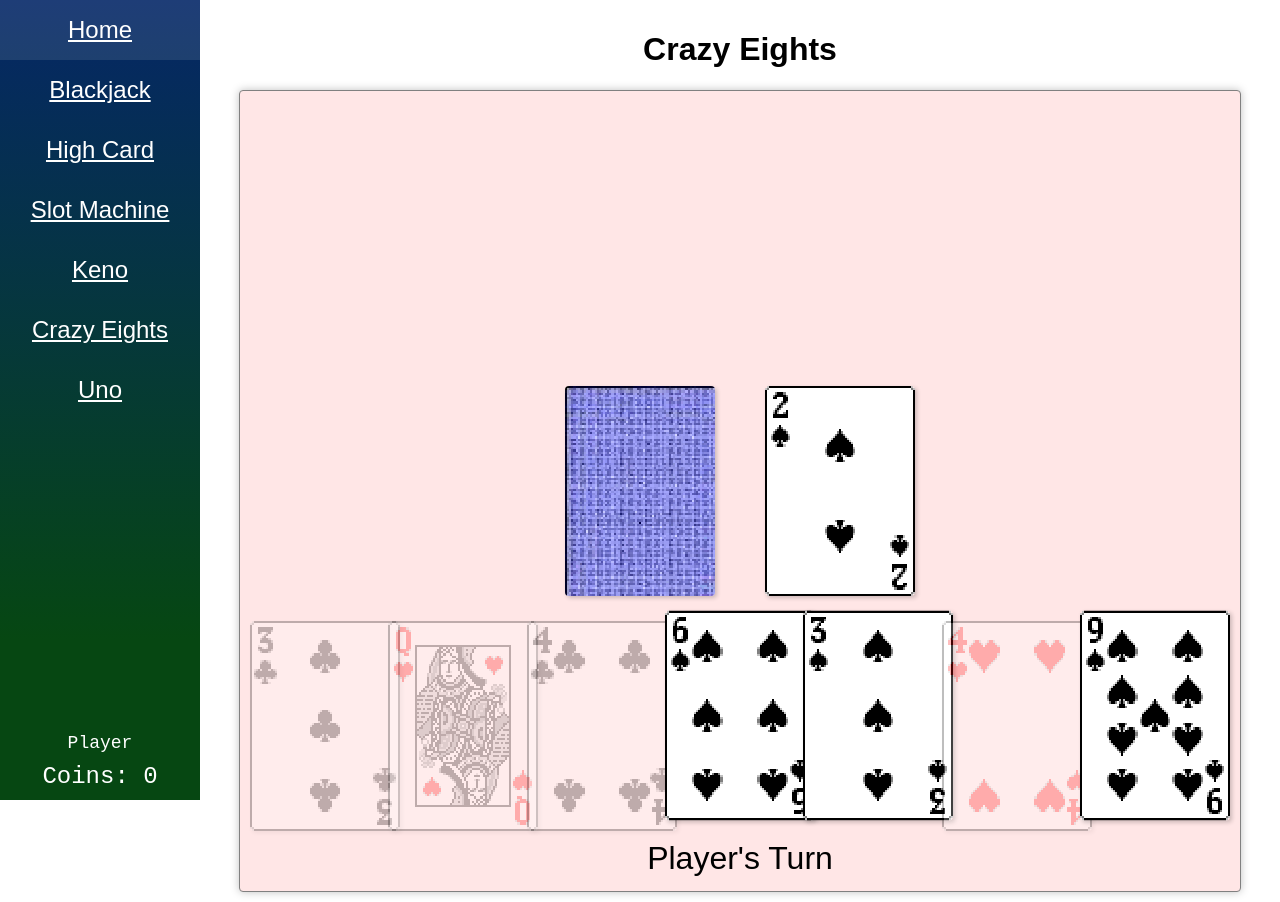
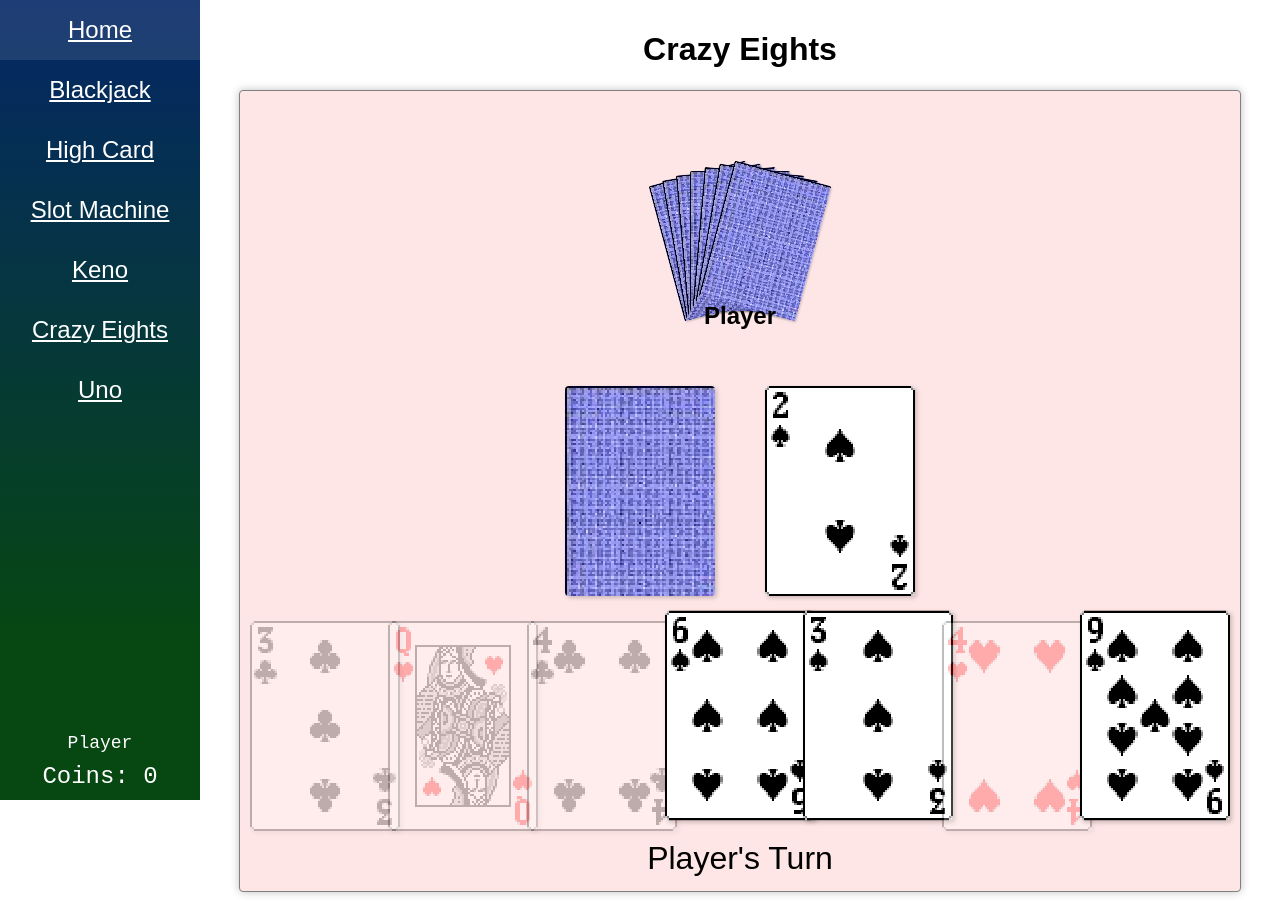
Before and after one commit to TumbleWede/cs3gamesite, a SvelteKit app: page /crazy8 in a window 1280 px wide. Built offline with nearby package versions, Linux system fonts and the light colour scheme.

Commit message:
Add spectator cards

```diff
--- a/src/app.css
+++ b/src/app.css
@@ -17,4 +17,5 @@ html, body {
 	box-shadow: 0 0 8px rgba(0, 0, 0, 0.25);
 	position: relative;
 	transition: 0.25s;
+	overflow: hidden;
 }
--- a/src/lib/components/Card.svelte
+++ b/src/lib/components/Card.svelte
@@ -52,6 +52,5 @@
 		height: 100%;
 		border-radius: 4px;
 		display: block;
-		perspective: 1000px;
 	}
 </style>
--- a/src/routes/+page.svelte
+++ b/src/routes/+page.svelte
@@ -62,6 +62,7 @@
 <div id="username">
 	<h2>Welcome, {playerData[0].username}!</h2>
 	<h2>You have {playerData[0].coins} coins</h2><br/>
+	<p>Made by Brandon Thames & Aryan Rajpal</p>
 	<p>Play <a href="highcard">High Card</a> to earn coins for gambling</p>
 	<p>Please check out <a href="crazy8">Crazy Eights</a>, our best game to offer! (ChatGPT could never cook this one up)</p>
 	<p>In <a href="crazy8">Crazy Eights</a> and <a href="uno">Uno</a>, the users listed below are the players.</p>
--- a/src/routes/blackjack/+page.svelte
+++ b/src/routes/blackjack/+page.svelte
@@ -21,7 +21,7 @@
 	// You = true, dealer = false
 	function getValue(rank: number, turn: boolean): number {
 		if (rank > 1) return Math.min(rank, 10); // Do not exceed 10
-		return (turn ? dealerScore : youScore) >= 10 ? 1 : 11;
+		return (turn ? youScore : dealerScore) > 10 ? 1 : 11;
 	}
 
 	function hit() {
@@ -69,7 +69,6 @@
 		dealerScore = getValue(dealerCards[1].rank, false);
 		gameOver = false;
 		gameOverText = "";
-
 		if (youScore == 21) stand();
 	}
 </script>
--- a/src/routes/crazy8/+page.svelte
+++ b/src/routes/crazy8/+page.svelte
@@ -4,6 +4,7 @@
 	import { Deck, type CardData } from "$lib/Deck";
 	import { UserData } from "$lib/UserData";
 	import { tick } from "svelte";
+    import { fade } from "svelte/transition";
 
 	let playerData: UserData[] = $state();
 	UserData.subscribe(value => { playerData = value; });
@@ -195,6 +196,18 @@
 			</div>
 		{/each}
 	</div>
+	{#if !isWild}
+	<div id="spectators">
+		{#each cards as userCards, i}
+			<div class="deck-other">
+				{#each userCards as _, index}
+					<Card face={false} style="scale: 0.5; left: 50%; transform: translate({(index / (userCards.length - 1) - 0.5) * 50}%, -50%) rotateZ({(index / (userCards.length - 1) - 0.5) * 30}deg);" />
+				{/each}
+				<p style="top: {i % 2 == 0 ? 130 : -30}%;">{UserData.value[i].username}</p>
+			</div>
+		{/each}
+	</div>
+	{/if}
 	{#if isWild}<p style="left: 50%; top: 3%; width: 100%">Choose a suit</p>{/if}
 	<div id="wild-cards" style="top: {36.875 - 30 * wildCardSpread}%; opacity: {wildCardVisible}">
 		<Card onclick={() => chooseWildCard(0)} style="left: {52.5 - 40 * wildCardSpread}%; transform: translate(0, 0); z-index: {lastCard.suit == "clubs" ? 1 : 0}" suit="clubs" rank={8} />
@@ -245,6 +258,37 @@
 		bottom: 7.5%;
 		justify-content: center;
 		transition: 0.2s;
+	}
+
+	#spectators {
+		display: flex;
+		width: 100%;
+		position: absolute;
+		top: 10%;
+		justify-content: center;
+		height: 13.125%;
+	}
+
+	.deck-other {
+		position: relative;
+		display: block;
+		width: 100%;
+		max-width: 20%;
+		transform: translate(-50%, 0);
+		height: 100%;
+	}
+
+	.deck-other > :global(.card) {
+		width: 100%;
+	}
+
+	.deck-other > p {
+		width: 100%;
+		margin: auto;
+		left: 100%;
+		color: black;
+		font-weight: bold;
+		z-index: 1;
 	}
 
 	.card-container {
--- a/src/routes/uno/+page.svelte
+++ b/src/routes/uno/+page.svelte
@@ -118,19 +118,19 @@
 				isWild = true;
 				wildCardSpread = 1;
 				wildCardVisible = 1;
+				cards[(currentTurn + rotation + cards.length) % cards.length].push(deck.drawNextCard());
+				cards[(currentTurn + rotation + cards.length) % cards.length].push(deck.drawNextCard());
+				cards[(currentTurn + rotation + cards.length) % cards.length].push(deck.drawNextCard());
+				cards[(currentTurn + rotation + cards.length) % cards.length].push(deck.drawNextCard());
 				rotation = Math.sign(rotation) * 2;
-				cards[currentTurn].push(deck.drawNextCard());
-				cards[currentTurn].push(deck.drawNextCard());
-				cards[currentTurn].push(deck.drawNextCard());
-				cards[currentTurn].push(deck.drawNextCard());
 				break;
 			case "reverse":
 				rotation *= -1;
 				break;
 			case "plus2":
+				cards[(currentTurn + rotation + cards.length) % cards.length].push(deck.drawNextCard());
+				cards[(currentTurn + rotation + cards.length) % cards.length].push(deck.drawNextCard());
 				rotation = Math.sign(rotation) * 2;
-				cards[currentTurn].push(deck.drawNextCard());
-				cards[currentTurn].push(deck.drawNextCard());
 				break;
 			case "skip":
 				currentTurn = (currentTurn + rotation + cards.length) % cards.length;
@@ -215,6 +215,18 @@
 			</div>
 		{/each}
 	</div>
+	{#if !isWild}
+	<div id="spectators">
+		{#each cards as userCards, i}
+			<div class="deck-other">
+				{#each userCards as _, index}
+					<UnoCard face={false} style="scale: 0.5; left: 50%; transform: translate({(index / (userCards.length - 1) - 0.5) * 50}%, -50%) rotateZ({(index / (userCards.length - 1) - 0.5) * 30}deg);" />
+				{/each}
+				<p style="top: {i % 2 == 0 ? 130 : -30}%;">{UserData.value[i].username}</p>
+			</div>
+		{/each}
+	</div>
+	{/if}
 	{#if isWild}<p style="left: 50%; top: 3%; width: 100%">Choose a suit</p>{/if}
 	<div id="wild-cards" style="top: {36.875 - 30 * wildCardSpread}%; opacity: {wildCardVisible}">
 		<UnoCard onclick={() => chooseWildCard(0)} style="left: {52.5 - 40 * wildCardSpread}%; transform: translate(0, 0); z-index: {lastCard.suit == "red" ? 1 : 0}" suit="red" rank="wild" />
@@ -265,6 +277,37 @@
 		bottom: 7.5%;
 		justify-content: center;
 		transition: 0.2s;
+	}
+
+	#spectators {
+		display: flex;
+		width: 100%;
+		position: absolute;
+		top: 10%;
+		justify-content: center;
+		height: 13.125%;
+	}
+
+	.deck-other {
+		position: relative;
+		display: block;
+		width: 100%;
+		max-width: 20%;
+		transform: translate(-50%, 0);
+		height: 100%;
+	}
+
+	.deck-other > :global(.card) {
+		width: 100%;
+	}
+
+	.deck-other > p {
+		width: 100%;
+		margin: auto;
+		left: 100%;
+		color: black;
+		font-weight: bold;
+		z-index: 1;
 	}
 
 	.card-container {
```
